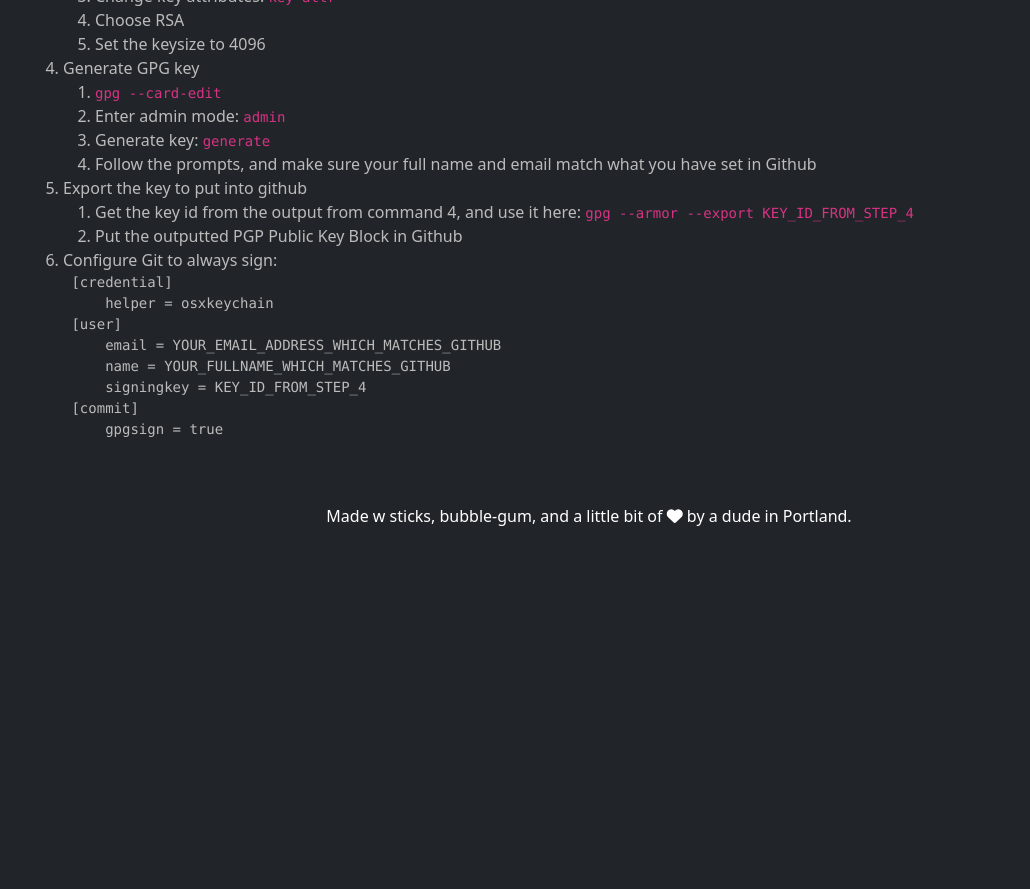
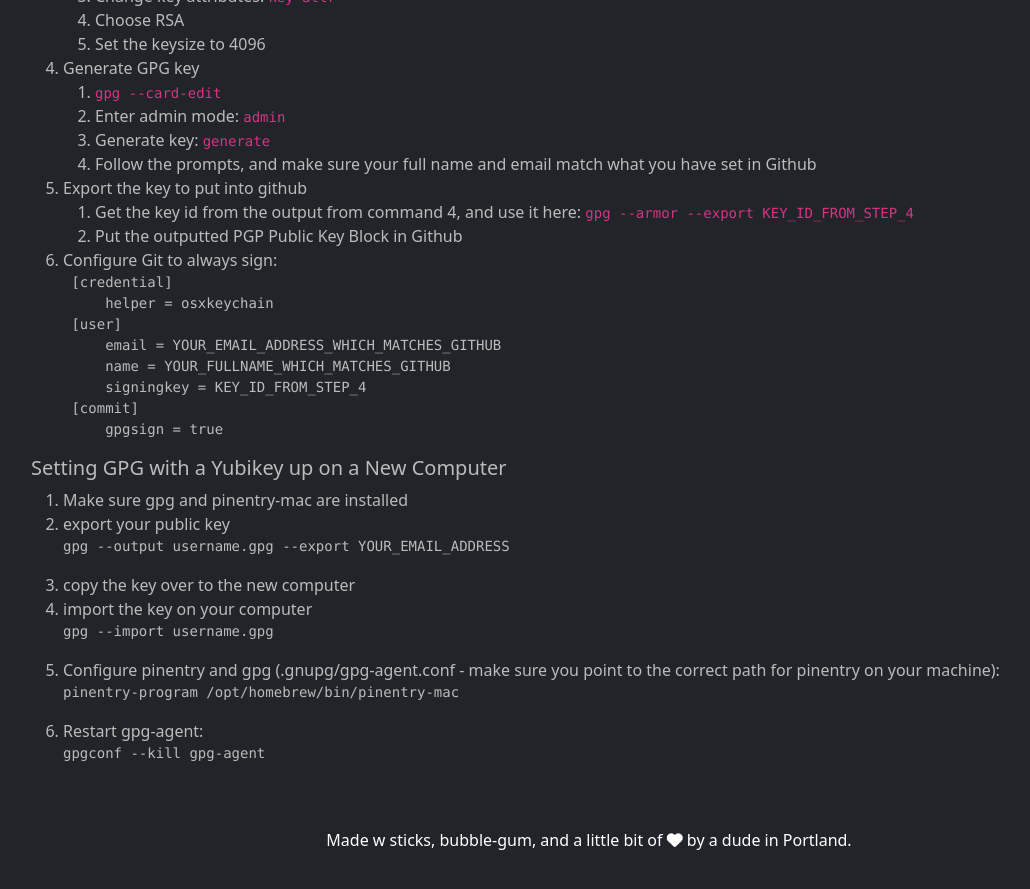
Before and after one commit to rayterrill/tacticalnerdery.com.old, a Jekyll site: the page built from snippets.md, in a window 1280 px wide and 900 px high, scrolled down 2568 px. Shown: the top 889 px of the window, without its empty margins (51-1081 px from the left). Built offline with Jekyll 4.4.1, drawn with Linux system fonts in a browser that asks for light colours; nearby versions of some CDN libraries; before the commit the page ends 3144 px from its top, so only the background shows below that.

Commit message:
Update snippets.md

````diff
--- a/snippets.md
+++ b/snippets.md
@@ -122,3 +122,24 @@ aws ec2 describe-instances --filters "Name=tag:kubernetes.io/cluster/my-cluster,
     [commit]
         gpgsign = true
     ```
+
+##### Setting GPG with a Yubikey up on a New Computer
+
+1. Make sure gpg and pinentry-mac are installed
+2. export your public key
+   ```
+   gpg --output username.gpg --export YOUR_EMAIL_ADDRESS
+   ```
+3. copy the key over to the new computer
+4. import the key on your computer
+   ```
+   gpg --import username.gpg
+   ```
+5. Configure pinentry and gpg (.gnupg/gpg-agent.conf - make sure you point to the correct path for pinentry on your machine):
+   ```
+   pinentry-program /opt/homebrew/bin/pinentry-mac
+   ```
+6. Restart gpg-agent:
+   ```
+   gpgconf --kill gpg-agent
+   ```
````
